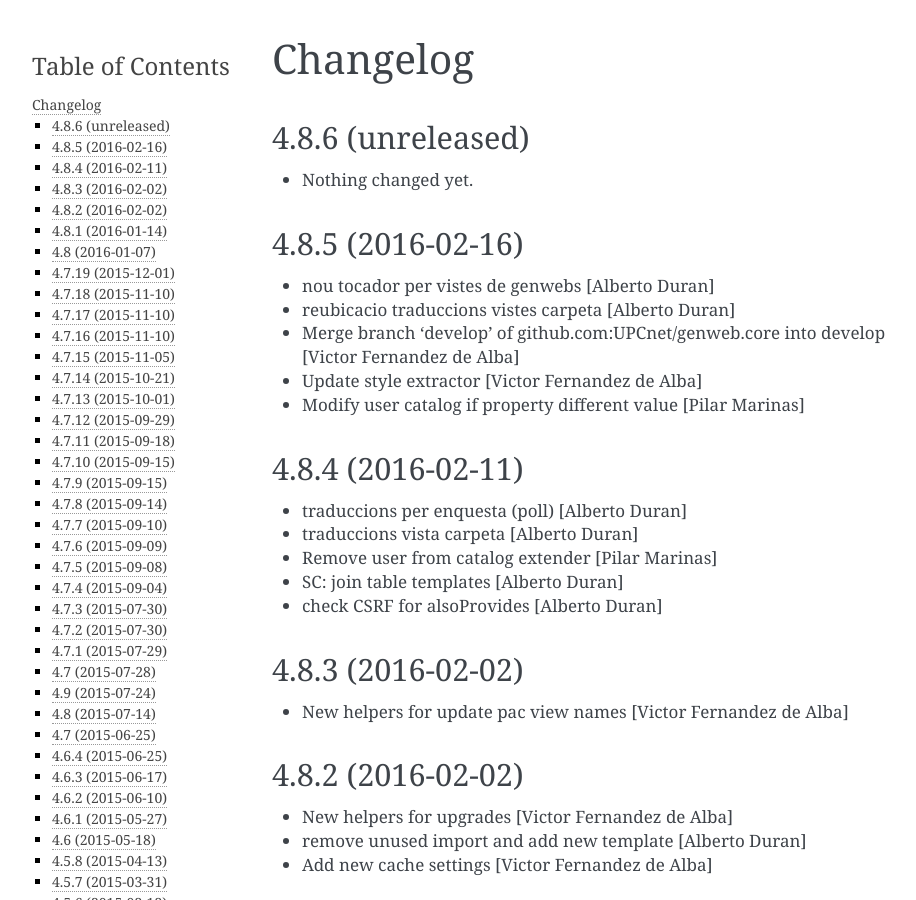
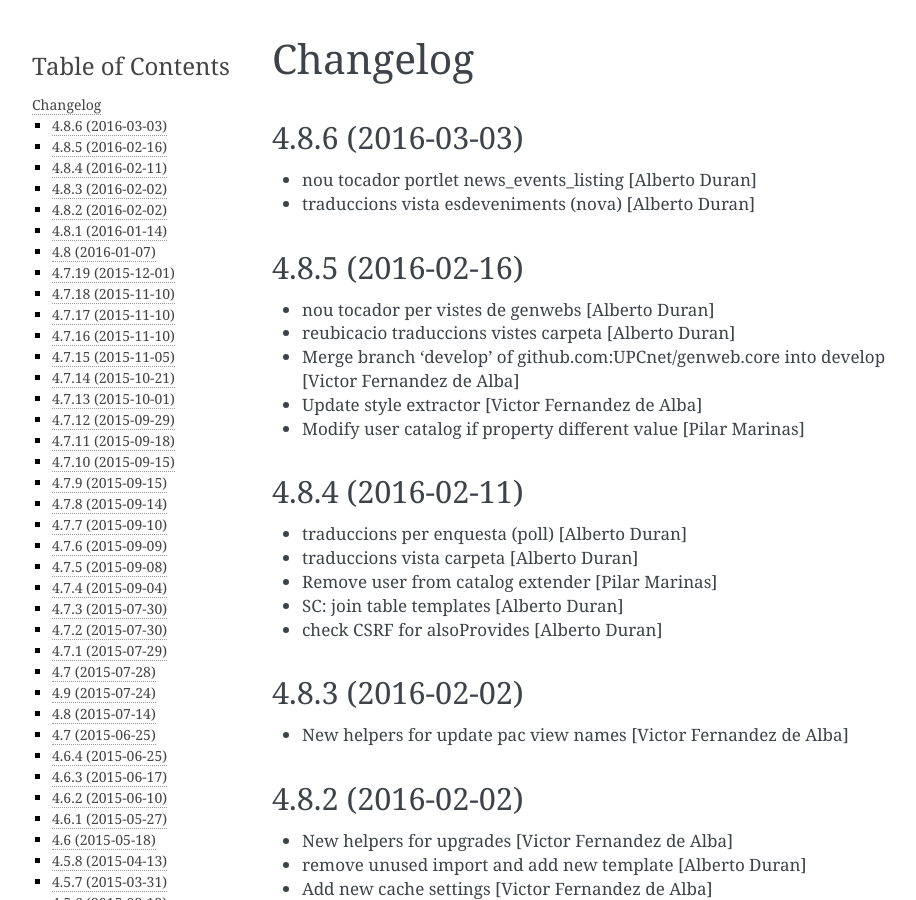
Before and after one commit to UPCnet/genweb.core, a Sphinx documentation site: the page built from docs/HISTORY.rst, in a window 1280 px wide and 900 px high. Shown: the whole window, without its empty margins (148-1064 px from the left). Built offline with Sphinx 7.4.7, drawn with Linux system fonts in a browser that asks for light colours.

Commit message:
Preparing release 4.8.6

```diff
--- a/docs/HISTORY.rst
+++ b/docs/HISTORY.rst
@@ -1,11 +1,11 @@
 Changelog
 =========
 
-4.8.6 (unreleased)
+4.8.6 (2016-03-03)
 ------------------
 
-- Nothing changed yet.
-
+* nou tocador portlet news_events_listing [Alberto Duran]
+* traduccions vista esdeveniments (nova) [Alberto Duran]
 
 4.8.5 (2016-02-16)
 ------------------
--- a/setup.py
+++ b/setup.py
@@ -1,7 +1,7 @@
 from setuptools import setup, find_packages
 import os
 
-version = '4.8.6.dev0'
+version = '4.8.6'
 
 README = open('README.rst').read()
 HISTORY = open(os.path.join('docs', 'HISTORY.rst')).read()
```
